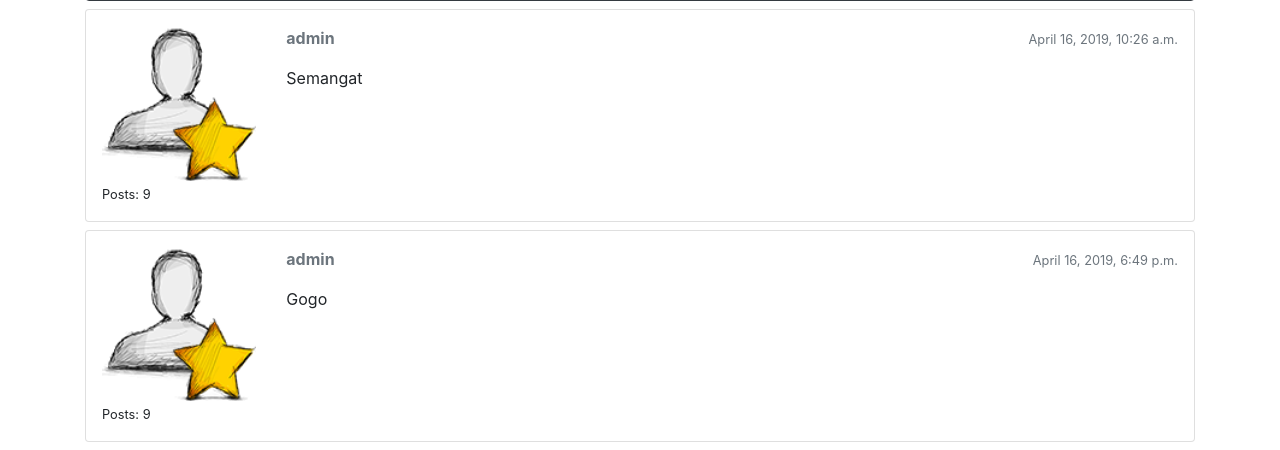
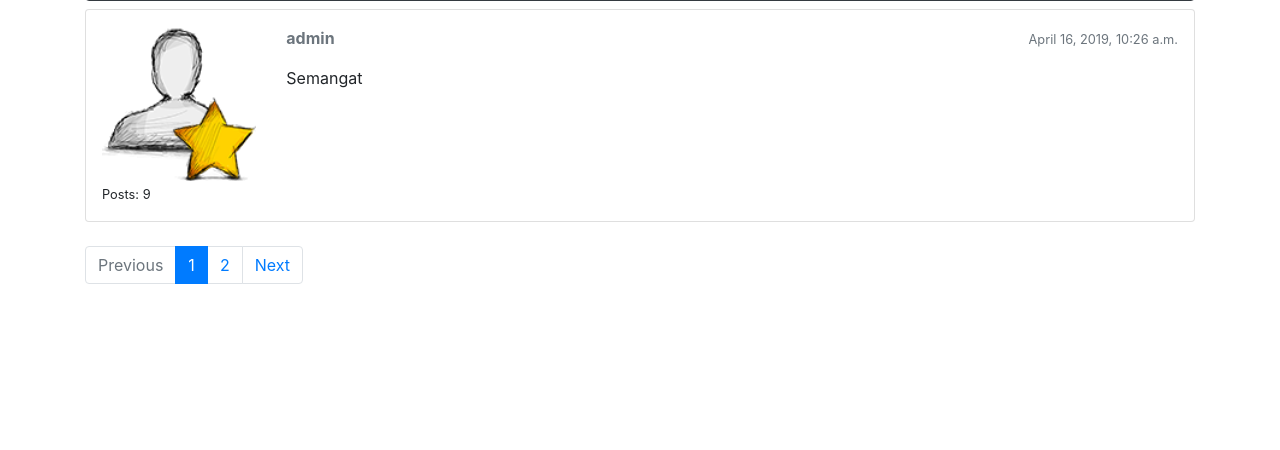
Before and after one commit to ikychant/django_boards, a Django app: page /boards/1/topics/1/ in a window 1280 px wide. Shown: the part 466-916 px from the top of the page. After the commit the page ends 750 px from the top, so only its background shows below. Run offline with Django 3.2, Linux system fonts and the light colour scheme; data comes from the database, SQL or seed files in the repository; both versions use the stored data as it was after the commit; some libraries are stand-ins or nearby versions; some web fonts are replaced.

Commit message:
v0.6.3: Improving pagination feature to snippet with test.

```diff
--- a/boards/views.py
+++ b/boards/views.py
@@ -83,3 +83,18 @@
         post.updated_at = timezone.now()
         post.save()
         return redirect('topic_posts', pk=post.topic.board.pk, topic_pk=post.topic.pk)
+
+class PostListView(ListView):
+    model = Post
+    context_object_name = 'posts'
+    template_name = 'topic_posts.html'
+    paginate_by = 2
+    def get_context_data(self, **kwargs):
+        self.topic.views += 1
+        self.topic.save()
+        kwargs['topic'] = self.topic
+        return super().get_context_data(**kwargs)
+    def get_queryset(self):
+        self.topic = get_object_or_404(Topic, board__pk=self.kwargs.get('pk'), pk=self.kwargs.get('topic_pk'))
+        queryset = self.topic.posts.order_by('created_at')
+        return queryset
--- a/django_boards/urls.py
+++ b/django_boards/urls.py
@@ -11,7 +11,7 @@
     url(r'^logout/$', auth_views.LogoutView.as_view(), name='logout'),
     url(r'^boards/(?P<pk>\d+)/$', views.TopicListView.as_view(), name='board_topics'),
     url(r'^boards/(?P<pk>\d+)/new/$', views.new_topic, name='new_topic'),
-    url(r'^boards/(?P<pk>\d+)/topics/(?P<topic_pk>\d+)/$', views.topic_posts, name='topic_posts'),
+    url(r'^boards/(?P<pk>\d+)/topics/(?P<topic_pk>\d+)/$', views.PostListView.as_view(), name='topic_posts'),
     url(r'^boards/(?P<pk>\d+)/topics/(?P<topic_pk>\d+)/reply/$', views.reply_topic, name='reply_topic'),
     url(r'^boards/(?P<pk>\d+)/topics/(?P<topic_pk>\d+)/posts/(?P<post_pk>\d+)/edit/$',
         views.PostUpdateView.as_view(), name='edit_post'),
--- /dev/null
+++ b/templates/includes/pagination.html
@@ -0,0 +1,40 @@
+{% if is_paginated %}
+  <nav aria-label="Topics pagination" class="mb-4">
+    <ul class="pagination">
+      {% if page_obj.has_previous %}
+        <li class="page-item">
+          <a class="page-link" href="?page={{ page_obj.previous_page_number }}">Previous</a>
+        </li>
+      {% else %}
+        <li class="page-item disabled">
+          <span class="page-link">Previous</span>
+        </li>
+      {% endif %}
+
+      {% for page_num in paginator.page_range %}
+        {% if page_obj.number == page_num %}
+          <li class="page-item active">
+            <span class="page-link">
+              {{ page_num }}
+              <span class="sr-only">(current)</span>
+            </span>
+          </li>
+        {% else %}
+          <li class="page-item">
+            <a class="page-link" href="?page={{ page_num }}">{{ page_num }}</a>
+          </li>
+        {% endif %}
+      {% endfor %}
+
+      {% if page_obj.has_next %}
+        <li class="page-item">
+          <a class="page-link" href="?page={{ page_obj.next_page_number }}">Next</a>
+        </li>
+      {% else %}
+        <li class="page-item disabled">
+          <span class="page-link">Next</span>
+        </li>
+      {% endif %}
+    </ul>
+  </nav>
+{% endif %}
--- a/templates/topic_posts.html
+++ b/templates/topic_posts.html
@@ -11,16 +11,14 @@
 {% endblock %}
 
 {% block content %}
-
   <div class="mb-4">
-    <a href="#" class="btn btn-primary" role="button">Reply</a>
+    <a href="{% url 'reply_topic' topic.board.pk topic.pk %}" class="btn btn-primary" role="button">Reply</a>
   </div>
-
-  {% for post in topic.posts.all %}
-    <div class="card mb-2 {% if forloop.first %}border-dark{% endif %}">
-        {% if forloop.first %}
-          <div class="card-header text-white bg-dark py-2 px-3">{{ topic.subject }}</div>
-        {% endif %}
+  {% for post in posts %}
+    <div class="card {% if forloop.last %}mb-4{% else %}mb-2{% endif %} {% if forloop.first %}border-dark{% endif %}">
+      {% if forloop.first %}
+        <div class="card-header text-white bg-dark py-2 px-3">{{ topic.subject }}</div>
+      {% endif %}
       <div class="card-body p-3">
         <div class="row">
           <div class="col-2">
@@ -49,5 +47,5 @@
       </div>
     </div>
   {% endfor %}
-
+  {% include 'includes/pagination.html' %}
 {% endblock %}
```
Also changed, not shown: boards/tests/test_view_topic_posts.py (+2 -4 lines), templates/topics.html (+1 -42 lines), db.sqlite3.
